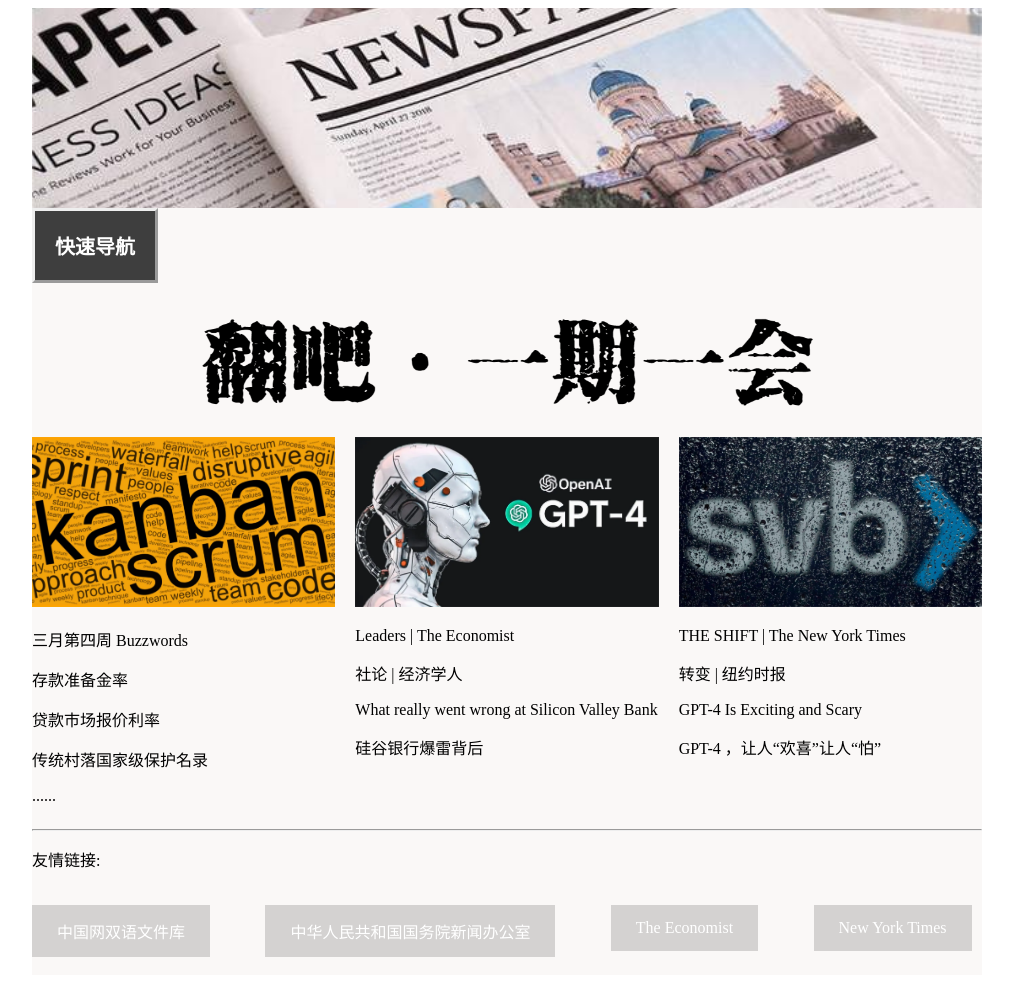
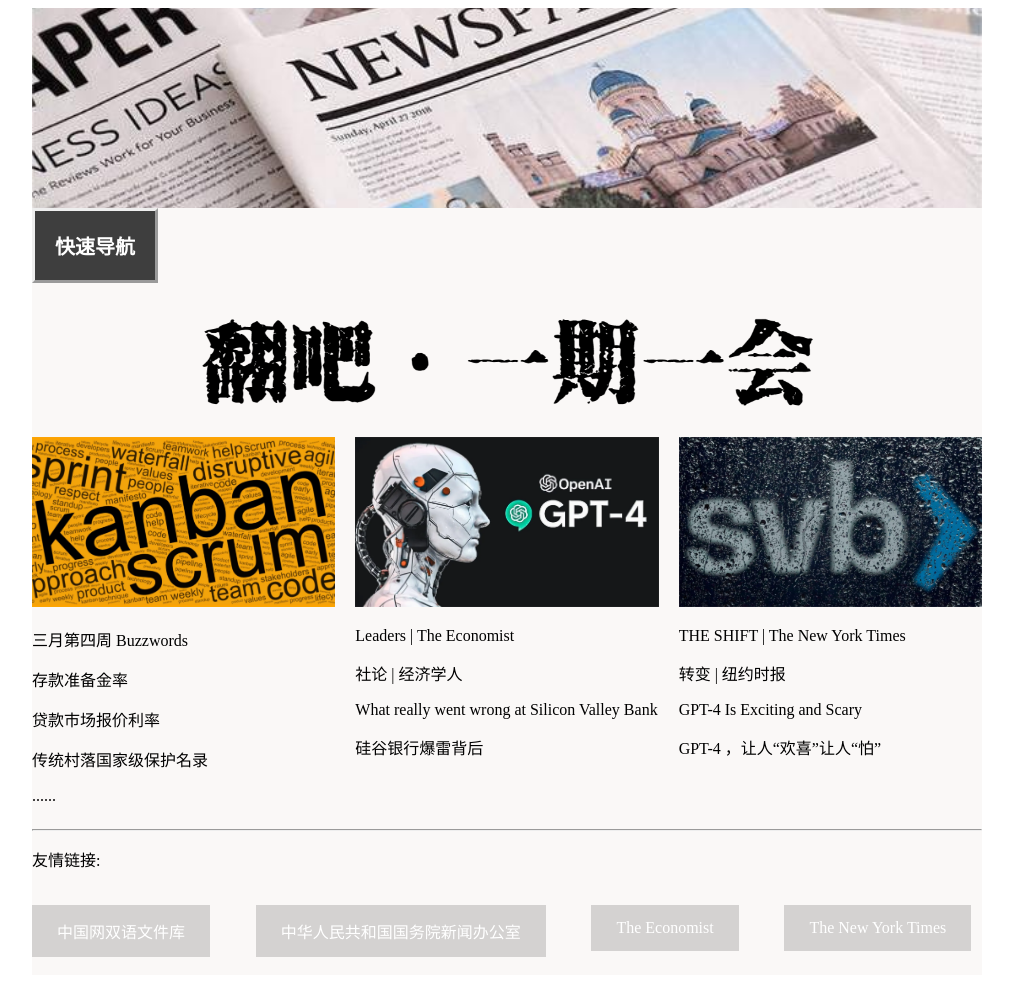
Before and after one commit to Anne0006/--Website.github.io, a plain HTML site: page index.html in a window 1280 px wide. Shown: the whole page, without its empty margins (133-1146 px from the left). Drawn offline with Linux system fonts and the light colour scheme.

Commit message:
Add files via upload

```diff
--- a/index.html
+++ b/index.html
@@ -120,7 +120,7 @@
   }
   .grid-container {
   display: grid;
-  grid-column-gap: 45px;
+  grid-column-gap: 35px;
   grid-template-columns: auto auto auto auto;
 }
 
@@ -181,7 +181,7 @@
               <div class="grid-item"><a href="http://www.china.org.cn/chinese/node_7245066.htm" class="linkbutton">中国网双语文件库</a></div>
                 <div class="grid-item"><a href="http://www.scio.gov.cn/index.htm" class="linkbutton">中华人民共和国国务院新闻办公室</a></div>
                   <div class="grid-item"><a href="https://www.economist.com/" class="linkbutton">The Economist</a></div>
-                    <div class="grid-item"><a href="https://www.nytimes.com/" class="linkbutton">New York Times</a></div>
+                    <div class="grid-item"><a href="https://www.nytimes.com/" class="linkbutton">The New York Times</a></div>
              </div>
                     <br>
           </p>
```
